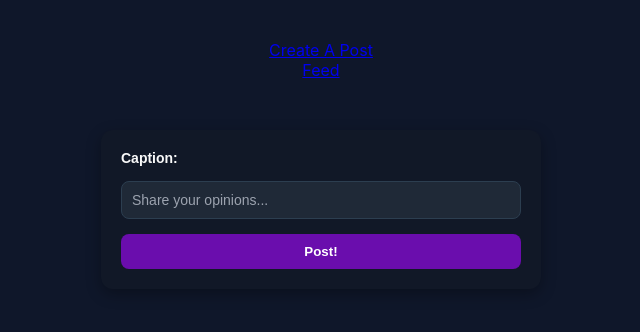
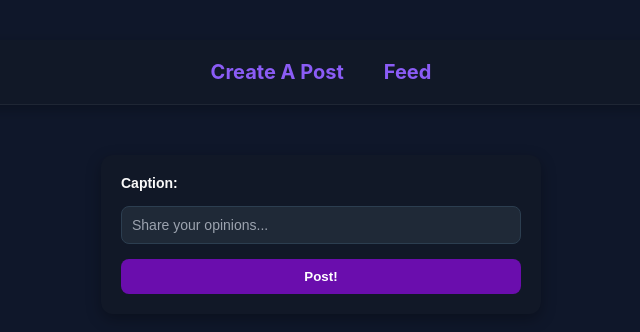
Before and after one commit to cedhere/music-album-rating-app, a React (Create React App) app in the folder client/: page /createpost in a window 1280 px wide. Shown: the top 332 px of the page, without its empty margins (335-975 px from the left). Built offline with nearby package versions, Linux system fonts and the light colour scheme.

Commit message:
added a navbar

```diff
--- a/client/package.json
+++ b/client/package.json
@@ -13,7 +13,8 @@
     "react-dom": "^19.1.1",
     "react-router-dom": "^7.8.2",
     "react-scripts": "5.0.1",
-    "web-vitals": "^2.1.4"
+    "web-vitals": "^2.1.4",
+    "yup": "^1.7.1"
   },
   "scripts": {
     "start": "react-scripts start",
--- a/client/src/App.css
+++ b/client/src/App.css
@@ -120,7 +120,7 @@ body {
   border-radius: 8px;
   border: 1px solid #2c3e50;
   font-size: 14px;
-  background-color: #1f2937; /* darker field background */
+  background-color: #1f2937;
   color: #f0f0f0;
 }
 
@@ -132,7 +132,7 @@ body {
   padding: 10px;
   border: none;
   border-radius: 8px;
-  background-color: #6a0dad; /* royal purple */
+  background-color: #6a0dad;
   color: white;
   font-weight: bold;
   cursor: pointer;
@@ -140,6 +140,38 @@ body {
 }
 
 .createPostPage button:hover {
-  background-color: #7b68ee; /* lighter purple on hover */
+  background-color: #7b68ee;
   transform: translateY(-2px);
 }
+
+/* navbar styles */
+.navbar {
+  width: 100%;
+  padding: 20px 0;
+  display: flex;
+  justify-content: center;
+  gap: 40px;
+  background: var(--strip);
+  border-bottom: 1px solid var(--border);
+  box-shadow: 0 4px 12px rgba(0,0,0,0.25);
+}
+
+.nav-link {
+  color: var(--violet);
+  font-size: 20px;
+  font-weight: 700;
+  text-decoration: none;
+  transition: color 0.2s ease, transform 0.15s ease;
+}
+
+.nav-link:hover {
+  color: var(--gold);
+  transform: translateY(-2px);
+  text-shadow: 0 0 8px rgba(250, 204, 21, 0.5);
+}
+
+.nav-link.active {
+  color: var(--cyan);
+  border-bottom: 2px solid var(--cyan);
+  padding-bottom: 2px;
+}
--- a/client/src/App.js
+++ b/client/src/App.js
@@ -7,8 +7,13 @@ function App() {
   return (
     <div className="App">
       <Router>
-        <Link to="/createpost"> Create A Post</Link>
-        <Link to="/"> Feed</Link>
+        {/* Navbar */}
+        <div className="navbar">
+          <Link to="/createpost" className="nav-link">Create A Post</Link>
+          <Link to="/" className="nav-link">Feed</Link>
+        </div>
+
+        {/* Routes */}
         <Routes>
           <Route path="/" element={<Home />} />
           <Route path="/createpost" element={<CreatePost />} />
--- a/client/src/pages/CreatePost.js
+++ b/client/src/pages/CreatePost.js
@@ -1,10 +1,37 @@
 import React from "react";
 import { Formik, Form, Field } from "formik";
+import * as Yup from "yup";
+import axios from "axios";
 
 function CreatePost() {
+  const validationSchema = Yup.object().shape({
+    caption: Yup.string(), // optional for now
+  });
+
+  const onSubmit = (data, { resetForm }) => {
+    // Add placeholder values to the payload
+    const payload = {
+      ...data,
+      user_id: 1, // PLACEHOLDER
+      album_id: 1, // PLACEHOLDER
+      rating: 5, // PLACEHOLDER
+    };
+
+    axios.post("http://localhost:3000/posts", payload).then((response) => {
+      console.log("works", response.data);
+      resetForm();
+    }).catch((err) => {
+      console.error("Post failed", err);
+    });
+  };
+
   return (
     <div className="createPostPage">
-      <Formik>
+      <Formik
+        initialValues={{ caption: "" }}
+        validationSchema={validationSchema}
+        onSubmit={onSubmit}
+      >
         <Form>
           <label>Caption: </label>
           <Field
@@ -12,8 +39,7 @@ function CreatePost() {
             name="caption"
             placeholder="Share your opinions..."
           />
-
-          <button type="submit"> Post!</button>
+          <button type="submit">Post!</button>
         </Form>
       </Formik>
     </div>
```
Also changed, not shown: 1 other file (tests, documents, lock files or other folders).
